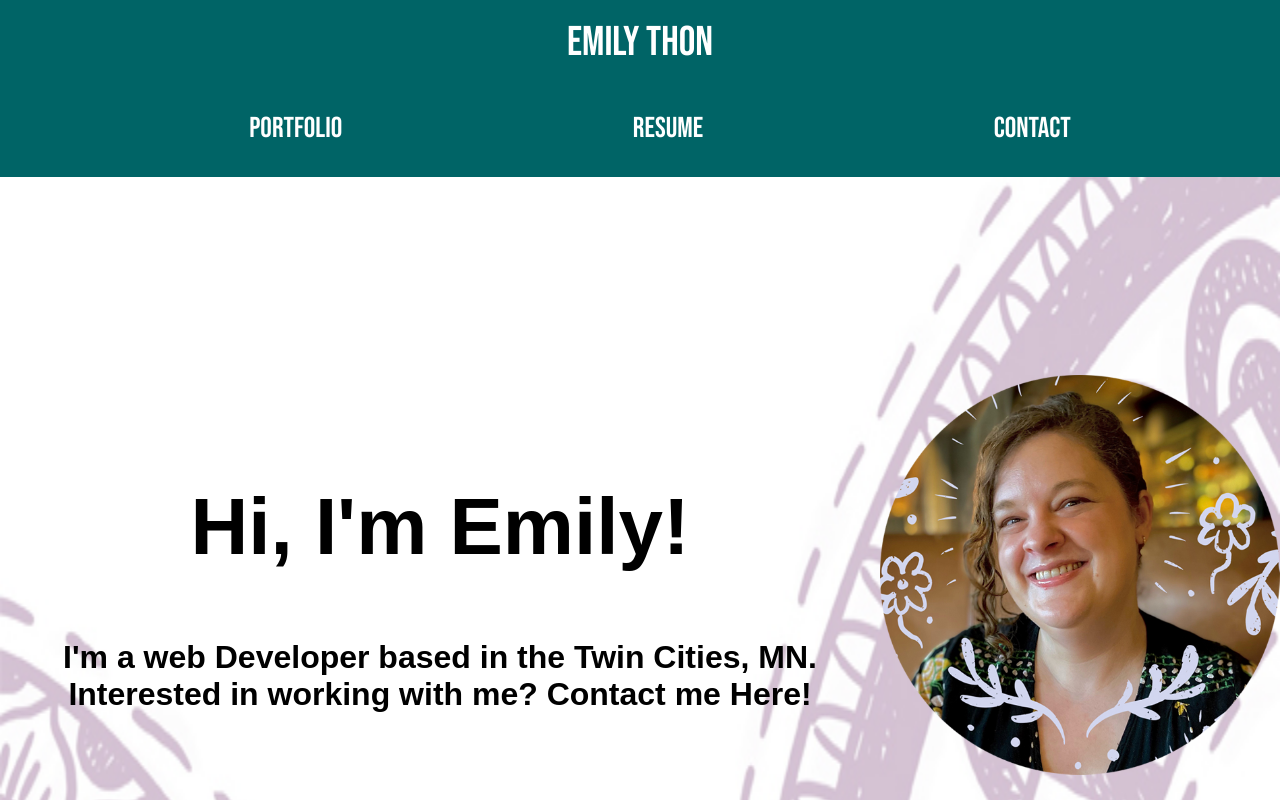
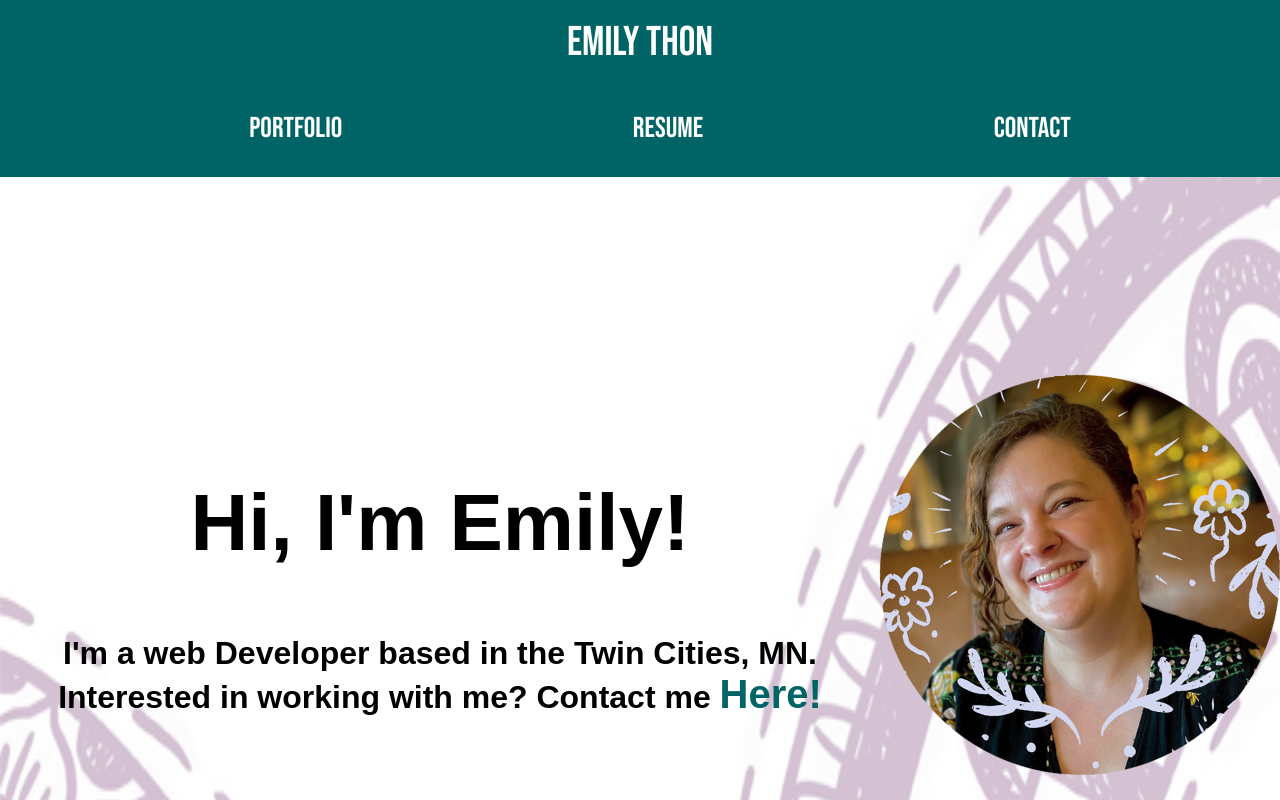
Before and after one commit to EmilyThatsMe/2022_Portfolio, a React (Create React App) app: page / in a window 1280 px wide. Shown: the top 800 px of the page. Built offline with nearby package versions, Linux system fonts and the light colour scheme; a web font is replaced by a local one.

Commit message:
added animations and transitions

```diff
--- a/src/components/About/index.js
+++ b/src/components/About/index.js
@@ -1,4 +1,5 @@
 import React from 'react';
+import { Link } from 'react-router-dom';
 import Image from '../../assets/images/Me.png';
 
 function About() {
@@ -9,7 +10,8 @@ function About() {
         <h2 className="about--h2">
           I'm a web Developer based in the Twin Cities, MN.
           <br />
-          Interested in working with me? Contact me Here!
+          Interested in working with me? Contact me{' '}
+          <Link to="/contact">Here!</Link>
         </h2>
       </div>
       <div className="about--img--container">
--- a/src/components/Portfolio/index.js
+++ b/src/components/Portfolio/index.js
@@ -32,11 +32,13 @@ function Portfolio() {
             alt="Note Taker Screenshot"
           ></img>
           <span>
-            <a href="https://emilythatsme.github.io/express-note-taker/">
+            <a href="https://guarded-anchorage-60502.herokuapp.com/">
               Full Stack Exercise Track - MERN
             </a>
             <br></br>
-            <a href="https://guarded-anchorage-60502.herokuapp.com/">Heroku</a>
+            <a href="https://github.com/EmilyThatsMe/Full_Stack_Exercise_Track">
+              Github
+            </a>
           </span>
         </div>
         <div className="img--container">
--- a/src/index.css
+++ b/src/index.css
@@ -50,7 +50,16 @@ nav ul {
   justify-content: space-around;
   align-items: center;
   font-size: 1.8rem;
-}
+  }
+
+  nav ul li {
+    transition-duration: 500ms;
+  }
+
+  nav ul li:hover {
+    font-size: 3rem;
+  }
+
 
 /* About Section */
 
@@ -77,6 +86,16 @@ nav ul {
   font-size: 2rem;
 }
 
+.about--h2 a {
+  color:#006466;
+  font-size: 2.5rem;
+  transition-duration: 250ms;
+}
+
+.about--h2 a:hover {
+  font-size: 3rem;
+}
+
 .about--img--container {
   margin: auto;
   flex: 1 1 50px;
@@ -86,6 +105,29 @@ nav ul {
   max-width: 400px;
   margin-right: 5rem;
   margin-bottom: 5rem;
+  animation: rotation 3s infinite linear;
+}
+
+@keyframes rotation {
+  0% {
+    transform: rotate(0deg);
+  }
+
+  25% {
+    transform: rotate(10deg);
+  }
+
+  50% {
+    transform: rotate(0deg);
+  }
+
+  75% {
+    transform: rotate(-10deg);
+  }
+
+  100% {
+    transform: rotate(0deg);
+  }
 }
 
 .about--end {
@@ -161,10 +203,11 @@ nav ul {
 .resume--container a {
   color: #04f4f8;
   font-size: 3rem;
+  transition-duration: 250ms;
 }
 
 .resume--container a:hover {
-  color: rgb(253, 146, 253);
+  color: rgb(149, 9, 149);
 }
 
 .resume--header {
@@ -185,6 +228,7 @@ p {
   padding-bottom: 1rem;
   background-image: url('./assets/images/bkgnd-4.JPG');
   background-size: cover;
+  height: 100vh;
 }
 
 .form--container {
```
